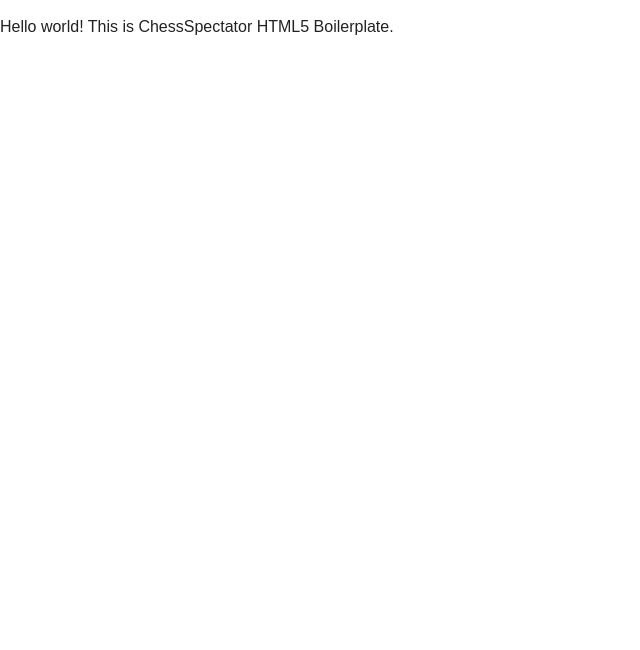
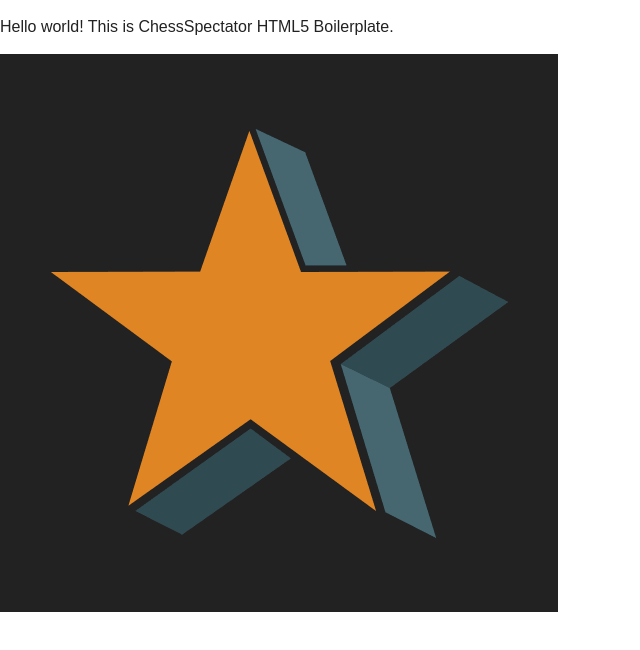
Before and after one commit to chessspectator/chessspectator.github.io, a plain HTML site: page index.html in a window 1280 px wide. Shown: the whole page, without its empty margins (0-640 px from the left). Drawn offline with nearby package versions, Linux system fonts and the light colour scheme.

Commit message:
Update index.html

```diff
--- a/index.html
+++ b/index.html
@@ -21,7 +21,7 @@
 
         <!-- Add your site or application content here -->
         <p>Hello world! This is ChessSpectator HTML5 Boilerplate.</p>
-
+        <img src="tile.png" alt="tile png"/>
         <script src="https://code.jquery.com/jquery-1.12.0.min.js"></script>
         <script>window.jQuery || document.write('<script src="js/vendor/jquery-1.12.0.min.js"><\/script>')</script>
         <script src="js/plugins.js"></script>
```
